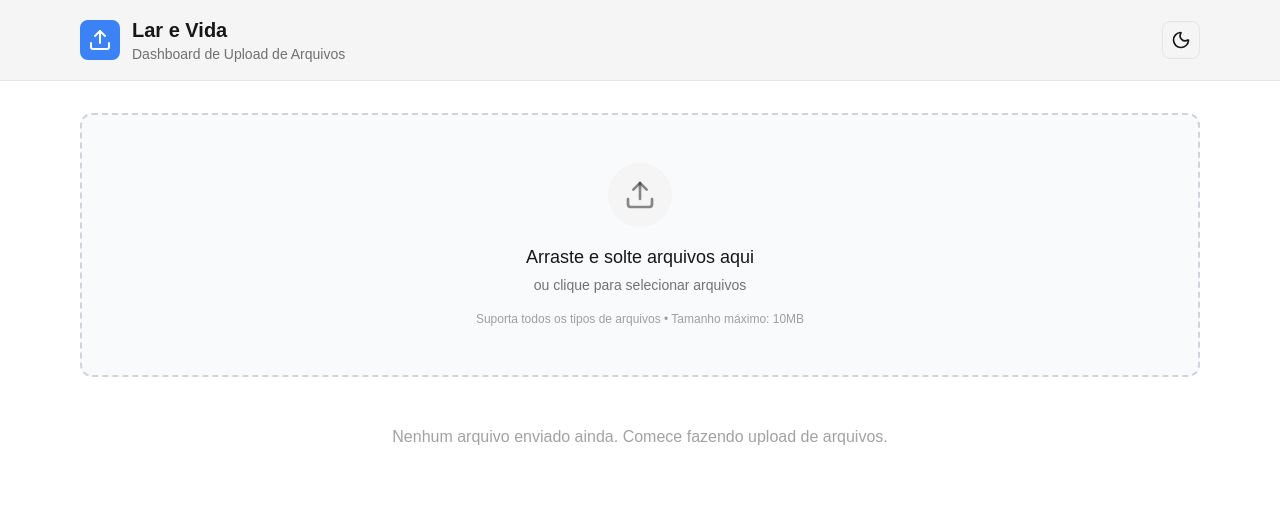
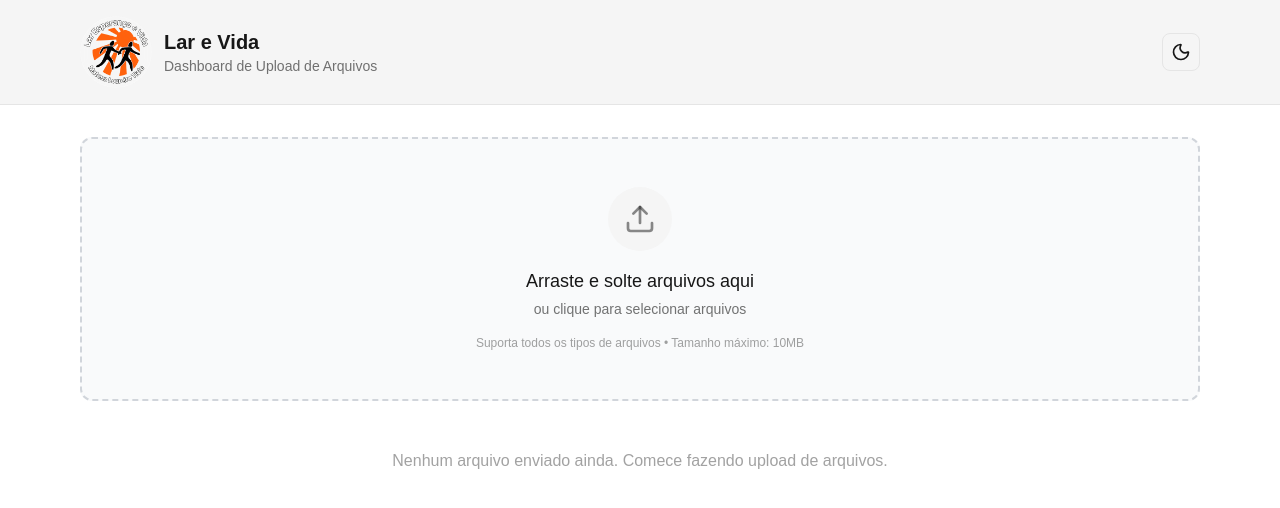
Before and after one commit to SENAC-MG/projeto-social-lar-e-vida, a Next.js app: page /dashboard in a window 1280 px wide. Shown: the top 508 px of the page. Built offline with nearby package versions, Linux system fonts and the light colour scheme.

Commit message:
Adiciona logo ao cabeçalho da página do dashboard

```diff
--- a/src/app/dashboard/page.js
+++ b/src/app/dashboard/page.js
@@ -1,4 +1,5 @@
 "use client";
+import Image from "next/image";
 
 import { useState, useRef, useEffect } from "react";
 import {
@@ -184,13 +185,18 @@ export default function DashboardPage() {
 
     return (
         <div className="min-h-screen bg-background transition-colors duration-300">
-            {/* Header */}
+
             <header className="border-b border-card-border bg-card-bg sticky top-0 z-10">
                 <div className="max-w-6xl mx-auto px-4 py-4 flex items-center justify-between">
                     <div className="flex items-center gap-3">
-                        <div className="w-10 h-10 rounded-lg bg-primary flex items-center justify-center">
-                            <Upload className="w-6 h-6 text-white" />
-                        </div>
+                        <div className="relative h-18 w-18 rounded-full bg-white/10 p-2 backdrop-blur-md border border-white/20">
+                                                    <Image
+                                                        src="/logo.png"
+                                                        alt="Logo Lar e Vida"
+                                                        fill
+                                                        className="object-contain p-0"
+                                                    />
+                                                </div>
                         <div>
                             <h1 className="text-xl font-bold text-foreground">Lar e Vida</h1>
                             <p className="text-sm text-foreground/60">
```
